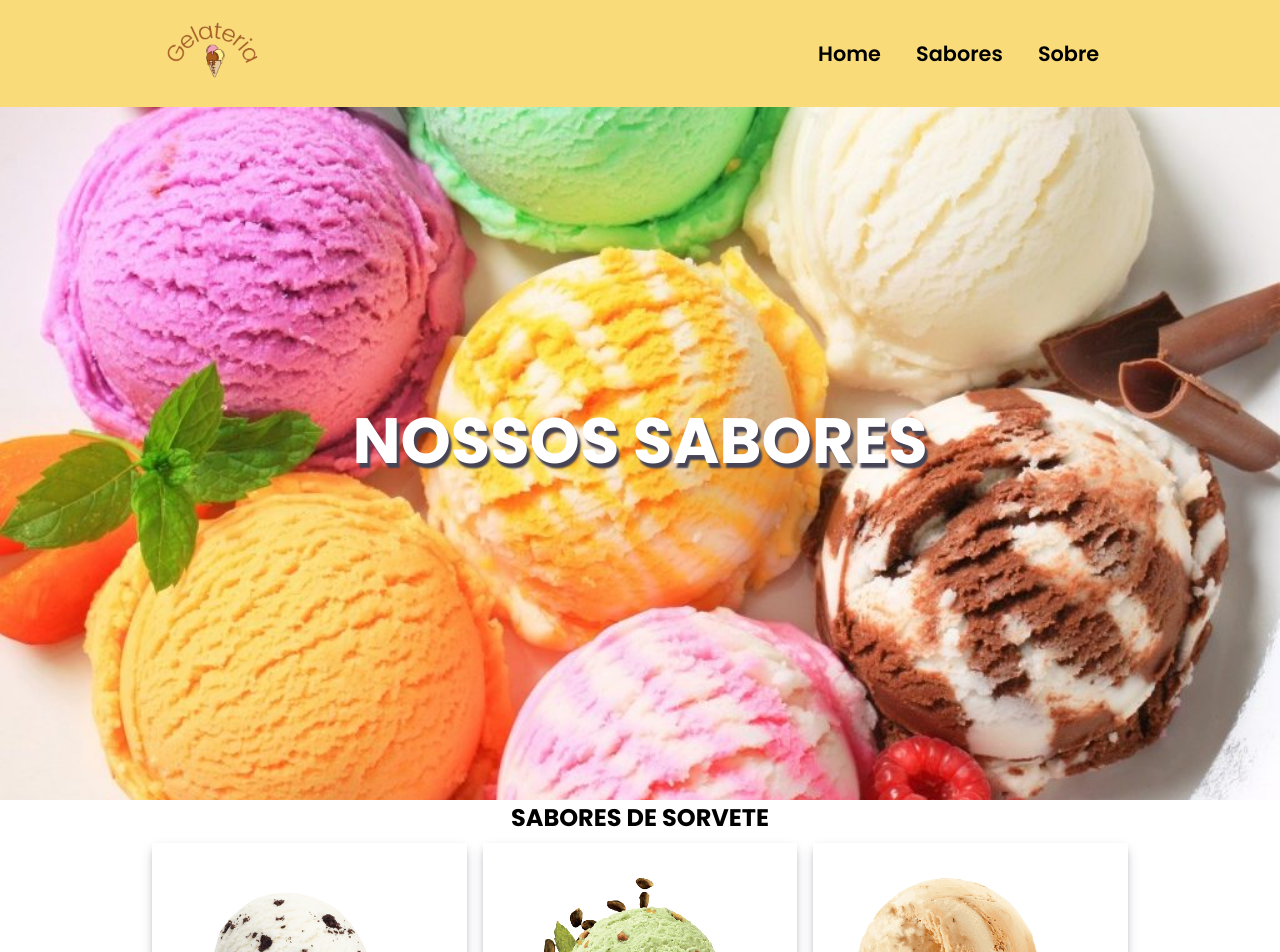
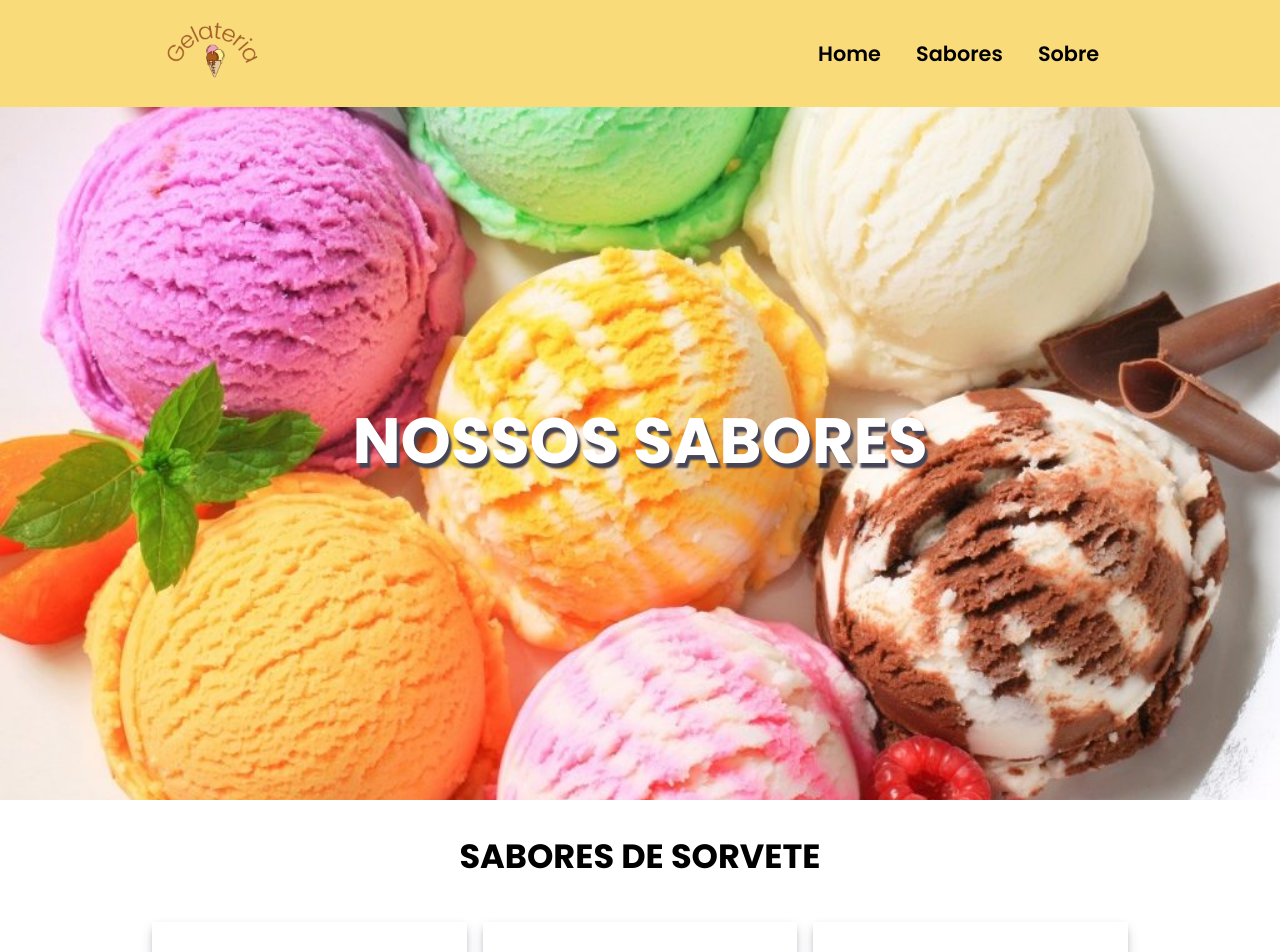
Before and after one commit to lukasilverio94/sorveteria-spa, a React (Create React App) app: page /sabores in a window 1280 px wide. Shown: the top 952 px of the page. Built offline with nearby package versions, Linux system fonts and the light colour scheme.

Commit message:
Padding added to subtitle flavours page

```diff
--- a/src/pages/Sabores/style.css
+++ b/src/pages/Sabores/style.css
@@ -14,6 +14,8 @@
 /* CARDS */
 section h2 {
   text-align: center;
+  padding: 2rem 0;
+  font-size: 2.1rem;
 
 }
 
```
